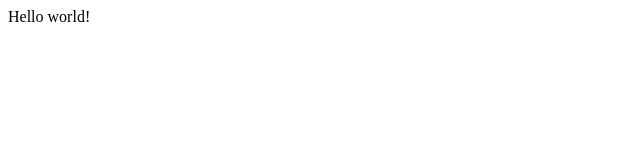
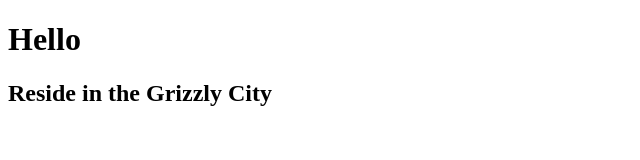
Before and after one commit to atlasx51/gatsbycourse, a Gatsby site: page / in a window 1280 px wide. Shown: the whole page, without its empty margins (0-640 px from the left). Built offline with nearby package versions, Linux system fonts and the light colour scheme; Gatsby itself is replaced by a stand-in of ours.

Commit message:
first time

```diff
--- a/src/pages/index.js
+++ b/src/pages/index.js
@@ -1,5 +1,12 @@
 import React from "react"
 
-export default function Home() {
-  return <div>Hello world!</div>
+const IndexPage = ()=>{
+  return (
+    <div>
+      <h1>Hello</h1>
+      <h2>Reside in the Grizzly City</h2>
+    </div>
+  )
 }
+
+export default IndexPage
```
Also changed, not shown: src/pages/about.js (added, +9 -0 lines), src/pages/blog.js (added, +13 -0 lines), src/pages/contact.js (added, +11 -0 lines).
